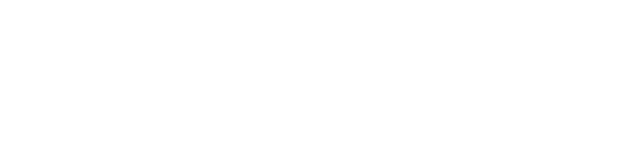
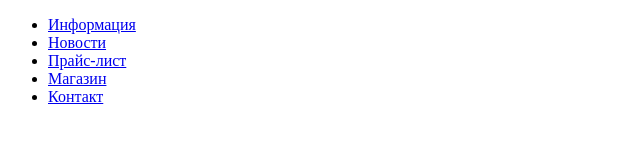
Before and after one commit to cheecha666/zadanie, a plain HTML site: page index.html in a window 1280 px wide. Shown: the whole page, without its empty margins (0-640 px from the left). Drawn offline with Linux system fonts and the light colour scheme.

Commit message:
список
Вёрстка неупорядоченного списка

```diff
--- a/index.html
+++ b/index.html
@@ -1,11 +1,20 @@
 <!DOCTYPE html>
 <html lang="ru">
-<head>
+  <head>
     <meta charset="UTF-8">
-    <meta name="viewport" content="width=device-width, initial-scale=1.0">
-    <title>Document</title>
-</head>
-<body>
-
-</body>
+    <title>Барбершоп "Бородинский"</title>
+  </head>
+  <body>
+    <header>
+      <nav>
+        <ul>
+          <li><a href="info.html">Информация</a></li>
+          <li><a href="news.html">Новости</a></li>
+          <li><a href="price.html">Прайс-лист</a></li>
+          <li><a href="catalog.html">Магазин</a></li>
+          <li><a href="contacts.html">Контакт</a></li>
+        </ul>
+      </nav>
+    </header>
+  </body>
 </html>
```
